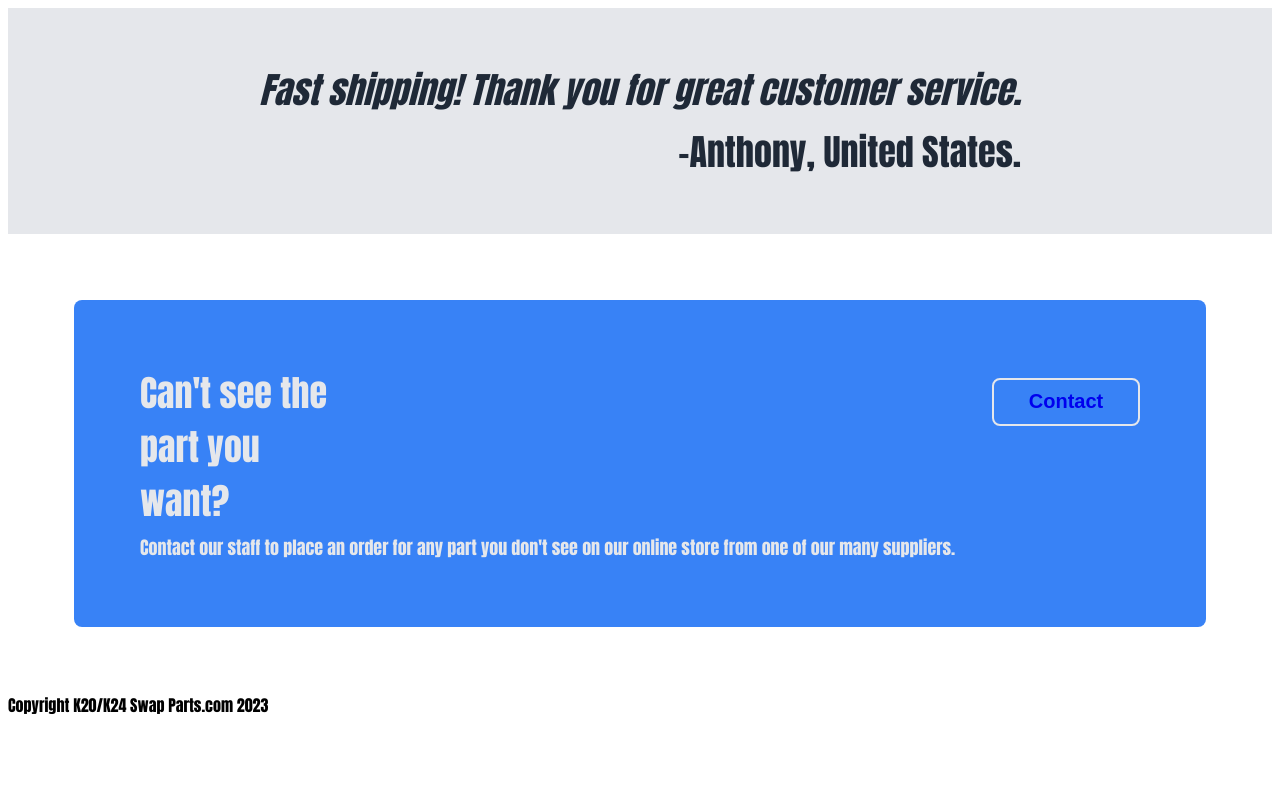
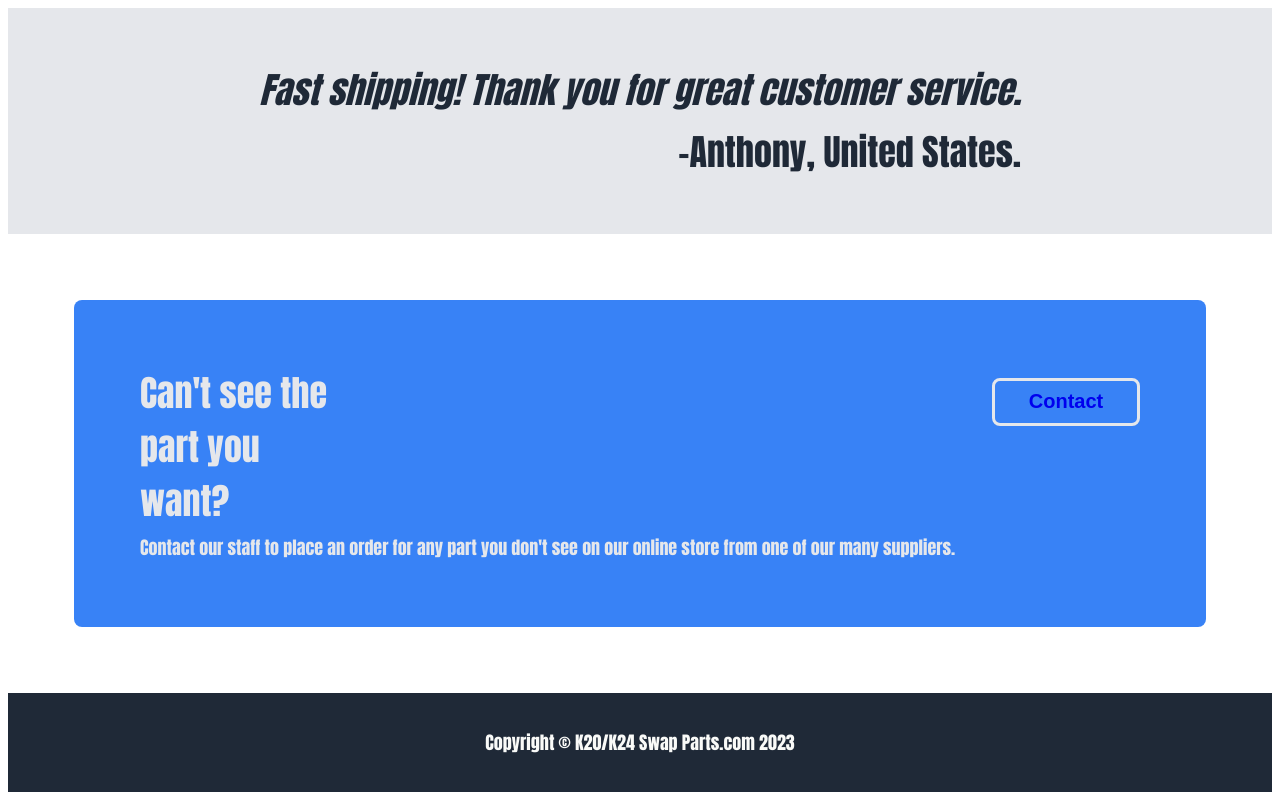
Before and after one commit to Jamesgakg/ToP_Project_01, a plain HTML site: page index.html in a window 1280 px wide. Shown: the part 792-1592 px from the top of the page. Before the commit the page ends 1517 px from the top, so only its background shows below. Drawn offline with Linux system fonts and the light colour scheme.

Commit message:
built footer

```diff
--- a/index.html
+++ b/index.html
@@ -60,7 +60,7 @@
         </div>
     </div>
     <div class="footer">
-        Copyright K20/K24 Swap Parts.com 2023
+        Copyright<span>&nbsp;&copy&nbsp;</span>K20/K24 Swap Parts.com 2023
     </div>
 </body>
 </html>
--- a/style.css
+++ b/style.css
@@ -174,8 +174,17 @@ button.contact_us {
     font-size: 20px;
     background: #3882F6;
     border-radius: 8px;
-    border: 2px solid #E5E7EB;
+    border: 3px solid #E5E7EB;
     height: 48px;
     width: 148px;
     color: #E5E7EB;
 }
+
+.footer {
+    display: flex;
+    justify-content: center;
+    background-color: #1f2937;
+    color: #f9faf8;
+    font-size: 18px;
+    padding: 36px;
+}
```
